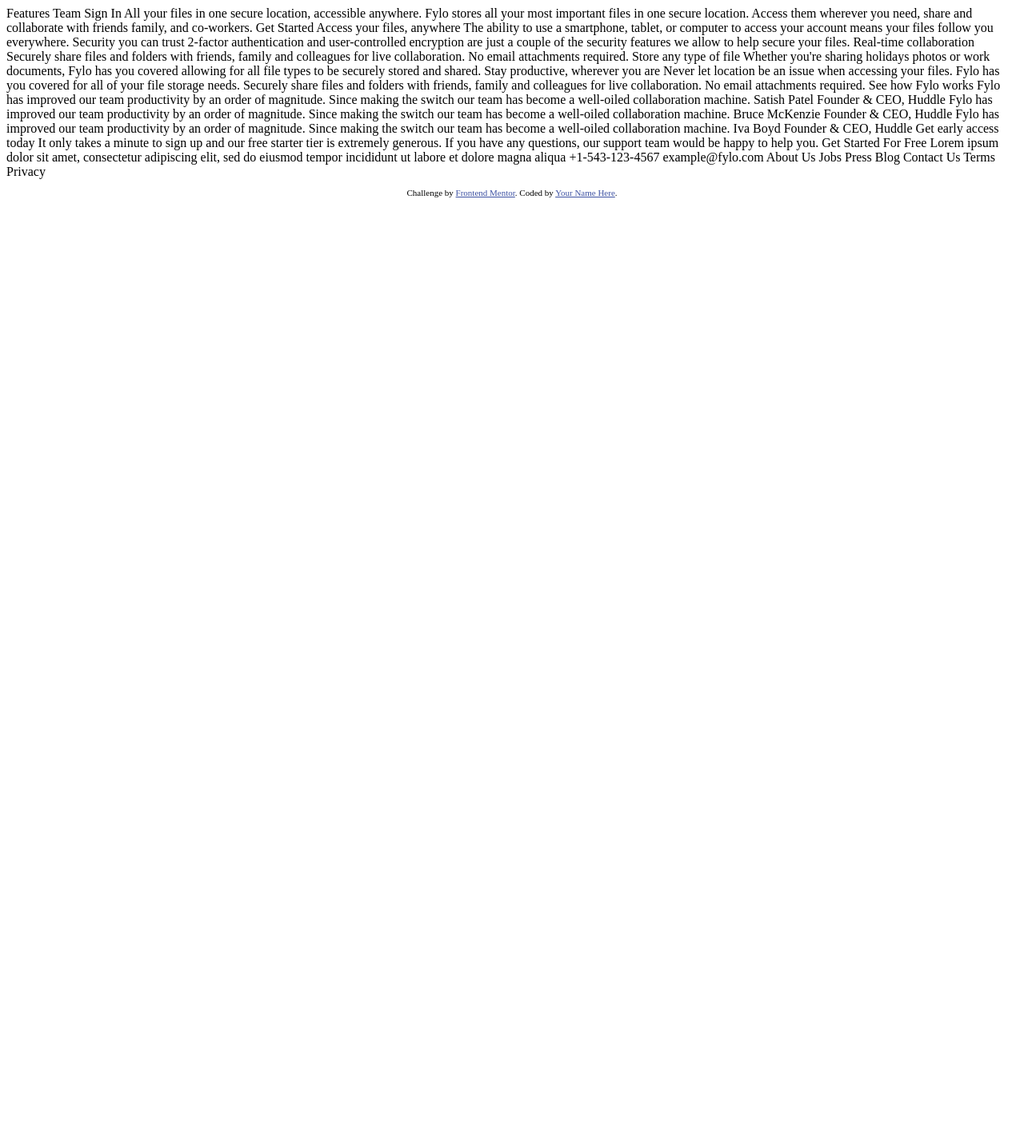
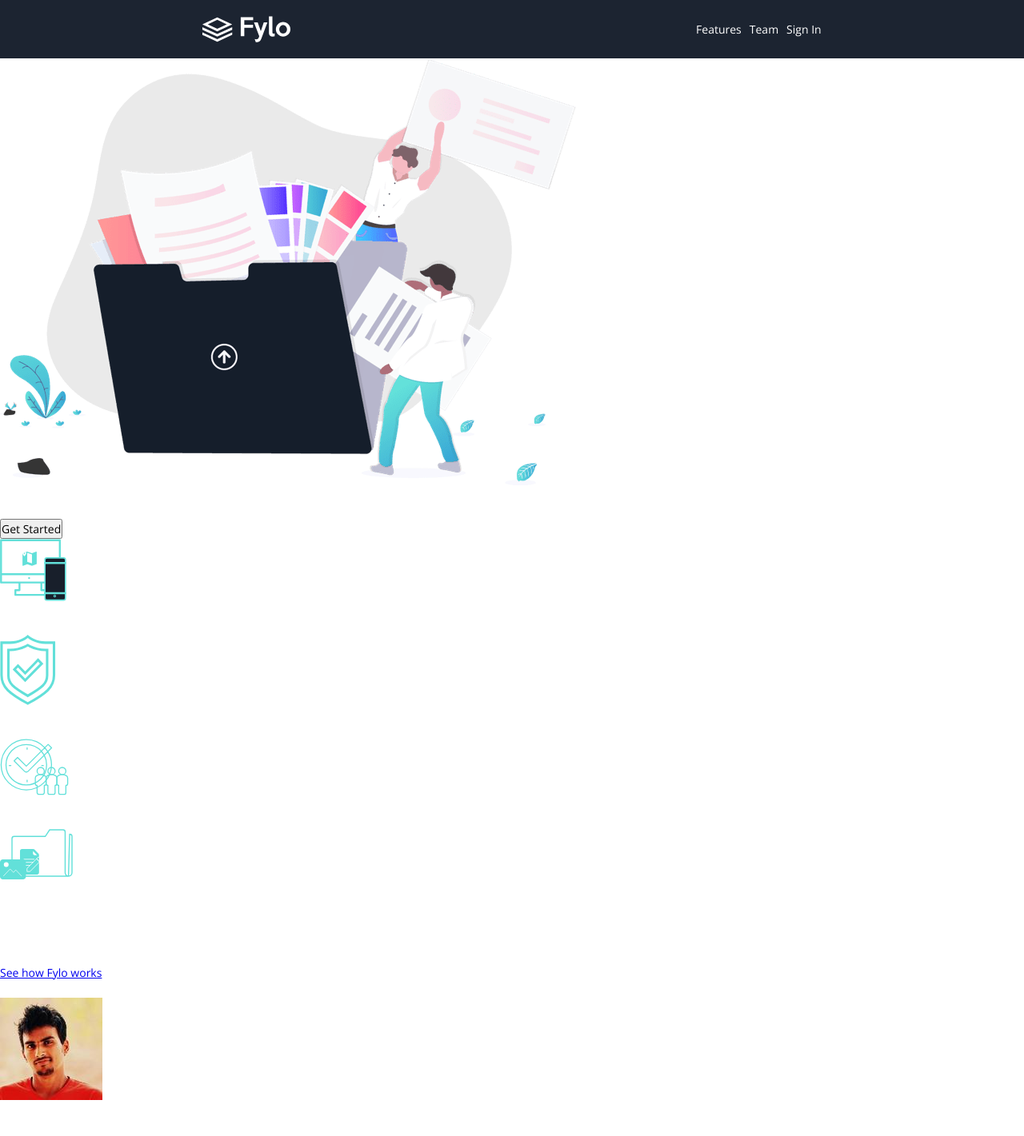
Before and after one commit to NanoB0tt/front-end_projects, a plain HTML site: page fylo-dark-theme-landing-page-master/index.html in a window 1280 px wide. Shown: the top 1421 px of the page at 80% size. Before the commit the page ends 800 px from the top, so only its background shows below. Drawn offline with nearby package versions, Linux system fonts and the light colour scheme.

Commit message:
finished html markup and added style.css

```diff
--- a/fylo-dark-theme-landing-page-master/index.html
+++ b/fylo-dark-theme-landing-page-master/index.html
@@ -5,102 +5,138 @@
   <meta name="viewport" content="width=device-width, initial-scale=1.0"> <!-- displays site properly based on user's device -->
 
   <link rel="icon" type="image/png" sizes="32x32" href="./images/favicon-32x32.png">
+  <link rel="stylesheet" href="style.css">
+  <link rel="preconnect" href="https://fonts.googleapis.com">
+  <link rel="preconnect" href="https://fonts.gstatic.com" crossorigin>
+  <link href="https://fonts.googleapis.com/css2?family=Open+Sans:wght@400;700&family=Raleway:wght@400;700&display=swap" rel="stylesheet">
 
   <title>Frontend Mentor | Fylo landing page with dark theme and features grid</title>
 
-  <!-- Feel free to remove these styles or customise in your own stylesheet 👍 -->
-  <style>
-    .attribution { font-size: 11px; text-align: center; }
-    .attribution a { color: hsl(228, 45%, 44%); }
-  </style>
 </head>
 <body>
-  Features
-  Team
-  Sign In
+    <header>
+        <nav>
+            <div class="logo">
+                <img src="images/logo.svg">
+            </div>
+            <ul class="nav-links">
+                <li>Features</li>
+                <li>Team</li>
+                <li>Sign In</li>
+            </ul>
+        </nav>
+    </header>
+    <main>
+        <article>
+            <section class="intro">
+                <img src="images/illustration-intro.png">
+                <h1>All your files in one secure location, accessible anywhere.</h1>
 
-  All your files in one secure location, accessible anywhere.
+                <p>Fylo stores all your most important files in one secure location. Access them wherever
+                you need, share and collaborate with friends family, and co-workers.</p>
 
-  Fylo stores all your most important files in one secure location. Access them wherever
-  you need, share and collaborate with friends family, and co-workers.
+                <button>Get Started</button>
+            </section>
+            <section class="info-cards">
+                <div>
+                    <img src="images/icon-access-anywhere.svg">
+                    <h2>Access your files, anywhere</h2>
 
-  Get Started
+                    <p>The ability to use a smartphone, tablet, or computer to access your account means your
+                    files follow you everywhere.</p>
+                </div>
+                <div>
+                    <img src="images/icon-security.svg">
+                    <h2>Security you can trust</h2>
 
-  Access your files, anywhere
+                    <p>2-factor authentication and user-controlled encryption are just a couple of the security
+                    features we allow to help secure your files.</p>
+                </div>
+                <div>
+                    <img src="images/icon-collaboration.svg">
+                    <h2>Real-time collaboration</h2>
 
-  The ability to use a smartphone, tablet, or computer to access your account means your
-  files follow you everywhere.
+                    <p>Securely share files and folders with friends, family and colleagues for live collaboration.
+                    No email attachments required.</p>
+                </div>
+                <div>
+                    <img src="images/icon-any-file.svg">
+                    <h2>Store any type of file</h2>
 
-  Security you can trust
+                    <p>Whether you're sharing holidays photos or work documents, Fylo has you covered allowing for all
+                    file types to be securely stored and shared.</p>
+                </div>
+            </section>
+            <section class="how-works">
 
-  2-factor authentication and user-controlled encryption are just a couple of the security
-  features we allow to help secure your files.
+                <h2>Stay productive, wherever you are</h2>
 
-  Real-time collaboration
+                <p>Never let location be an issue when accessing your files. Fylo has you covered for all of your file
+                storage needs.</p>
 
-  Securely share files and folders with friends, family and colleagues for live collaboration.
-  No email attachments required.
+                <p>Securely share files and folders with friends, family and colleagues for live collaboration. No email
+                attachments required.</p>
 
-  Store any type of file
+                <a href="#">See how Fylo works</a>
+            </section>
+            <section class="user-cards">
 
-  Whether you're sharing holidays photos or work documents, Fylo has you covered allowing for all
-  file types to be securely stored and shared.
+                <div>
+                    <p>Fylo has improved our team productivity by an order of magnitude. Since making the switch our team has
+                    become a well-oiled collaboration machine.</p>
 
-  Stay productive, wherever you are
+                    <img src="images/profile-1.jpg">
+                    <strong>Satish Patel</strong>
+                    <p>Founder & CEO, Huddle</p>
+                </div>
 
-  Never let location be an issue when accessing your files. Fylo has you covered for all of your file
-  storage needs.
+                <div>
+                    <p>Fylo has improved our team productivity by an order of magnitude. Since making the switch our team has
+                    become a well-oiled collaboration machine.</p>
 
-  Securely share files and folders with friends, family and colleagues for live collaboration. No email
-  attachments required.
+                    <img src="images/profile-2.jpg">
+                    <strong>Bruce McKenzie</strong>
+                    <p>Founder & CEO, Huddle</p>
+                </div>
 
-  See how Fylo works
+                <div>
+                    <p>Fylo has improved our team productivity by an order of magnitude. Since making the switch our team has
+                    become a well-oiled collaboration machine.</p>
 
-  Fylo has improved our team productivity by an order of magnitude. Since making the switch our team has
-  become a well-oiled collaboration machine.
+                    <img src="images/profile-3.jpg">
+                    <strong>Iva Boyd</strong>
+                    <p>Founder & CEO, Huddle</p>
+                </div>
+            </section>
+        </article>
+        <section>
+            <h2>Get early access today</h2>
 
-  Satish Patel
-  Founder & CEO, Huddle
+            <p>It only takes a minute to sign up and our free starter tier is extremely generous. If you have any
+            questions, our support team would be happy to help you.</p>
 
-  Fylo has improved our team productivity by an order of magnitude. Since making the switch our team has
-  become a well-oiled collaboration machine.
+            <button>Get Started For Free</button>
+        </section>
+    </main>
+    <footer>
+        <p>Lorem ipsum dolor sit amet, consectetur adipiscing elit, sed do eiusmod tempor incididunt ut labore et
+        dolore magna aliqua</p>
 
-  Bruce McKenzie
-  Founder & CEO, Huddle
-
-  Fylo has improved our team productivity by an order of magnitude. Since making the switch our team has
-  become a well-oiled collaboration machine.
-
-  Iva Boyd
-  Founder & CEO, Huddle
-
-  Get early access today
-
-  It only takes a minute to sign up and our free starter tier is extremely generous. If you have any
-  questions, our support team would be happy to help you.
-
-  Get Started For Free
-
-  Lorem ipsum dolor sit amet, consectetur adipiscing elit, sed do eiusmod tempor incididunt ut labore et
-  dolore magna aliqua
-
-  +1-543-123-4567
-  example@fylo.com
-
-  About Us
-  Jobs
-  Press
-  Blog
-
-  Contact Us
-  Terms
-  Privacy
-
-  <footer>
-    <p class="attribution">
-      Challenge by <a href="https://www.frontendmentor.io?ref=challenge" target="_blank">Frontend Mentor</a>.
-      Coded by <a href="#">Your Name Here</a>.
-    </p>
-  </footer>
+        <ul>
+            <li>+1-543-123-4567</li>
+            <li>example@fylo.com</li>
+        </ul>
+        <ul>
+            <li>About Us</li>
+            <li>Jobs</li>
+            <li>Press</li>
+            <li>Blog</li>
+        </ul>
+        <ul>
+            <li>Contact Us</li>
+            <li>Terms</li>
+            <li>Privacy</li>
+        </ul>
+    </footer>
 </body>
 </html>
--- /dev/null
+++ b/fylo-dark-theme-landing-page-master/style.css
@@ -0,0 +1,125 @@
+:root {
+    /*### Colors ###*/
+
+    /*Primary*/
+    --clr-bg-intro_and_email: hsl(217, 28%, 15%);
+    --clr-bg-main: hsl(218, 28%, 13%);
+    --clr-bg-footer: hsl(216, 53%, 9%);
+    --clr-bg-testimonials: hsl(219, 30%, 18%);
+
+    /*Accent*/
+    --clr-cyan: hsl(176, 68%, 64%);
+    --clr-blue: hsl(198, 60%, 50%);
+    --clr-light-red: hsl(0, 100%, 63%);
+
+    /*Neutral*/
+    --clr-white: hsl(0, 0%, 100%);
+
+    /*### Fonts ###*/
+
+    /*Headings, Call-to-actions, Header Navigation*/
+    --ff-headings: "Raleway";
+    --fw-headings-400: 400;
+    --fw-headings-700: 700;
+    /*Body*/
+    --ff-body: "Open Sans";
+    --fw-body-400: 400;
+    --fw-body-700: 700;
+}
+
+/*### RESET CSS ###*/
+
+/* Box sizing rules */
+*,
+*::before,
+*::after {
+  box-sizing: border-box;
+}
+
+/* Remove default margin */
+* {
+  margin: 0;
+  padding: 0;
+  font: inherit;
+}
+
+/* Remove list styles on ul, ol elements with a list role, which suggests default styling will be removed */
+ul[role='list'],
+ol[role='list'] {
+  list-style: none;
+}
+
+/* Set core root defaults */
+html:focus-within {
+  scroll-behavior: smooth;
+}
+
+html,
+body {
+    height: 100%;
+}
+
+/* Set core body defaults */
+body {
+  text-rendering: optimizeSpeed;
+  line-height: 1.5;
+}
+
+/* A elements that don't have a class get default styles */
+a:not([class]) {
+  text-decoration-skip-ink: auto;
+}
+
+/* Make images easier to work with */
+img,
+picture,
+svg{
+  max-width: 100%;
+  display: block;
+}
+
+/* Remove all animations, transitions and smooth scroll for people that prefer not to see them */
+@media (prefers-reduced-motion: reduce) {
+  html:focus-within {
+   scroll-behavior: auto;
+  }
+
+  *,
+  *::before,
+  *::after {
+    animation-duration: 0.01ms !important;
+    animation-iteration-count: 1 !important;
+    transition-duration: 0.01ms !important;
+    scroll-behavior: auto !important;
+  }
+}
+
+/*### END RESET CSS ###*/
+
+html {
+    font-size: 62.5%;
+}
+
+body {
+    font-size: 1.4rem;
+    font-family: var(--ff-body);
+    color: var(--clr-white);
+}
+
+nav {
+    display: flex;
+    justify-content: space-around;
+    align-items: center;
+    background-color: var(--clr-bg-intro_and_email);
+    padding: 2rem 0;
+}
+
+.logo {
+    width: 11rem;
+}
+
+.nav-links {
+    display: flex;
+    gap: 1rem;
+    list-style: none;
+}
```
